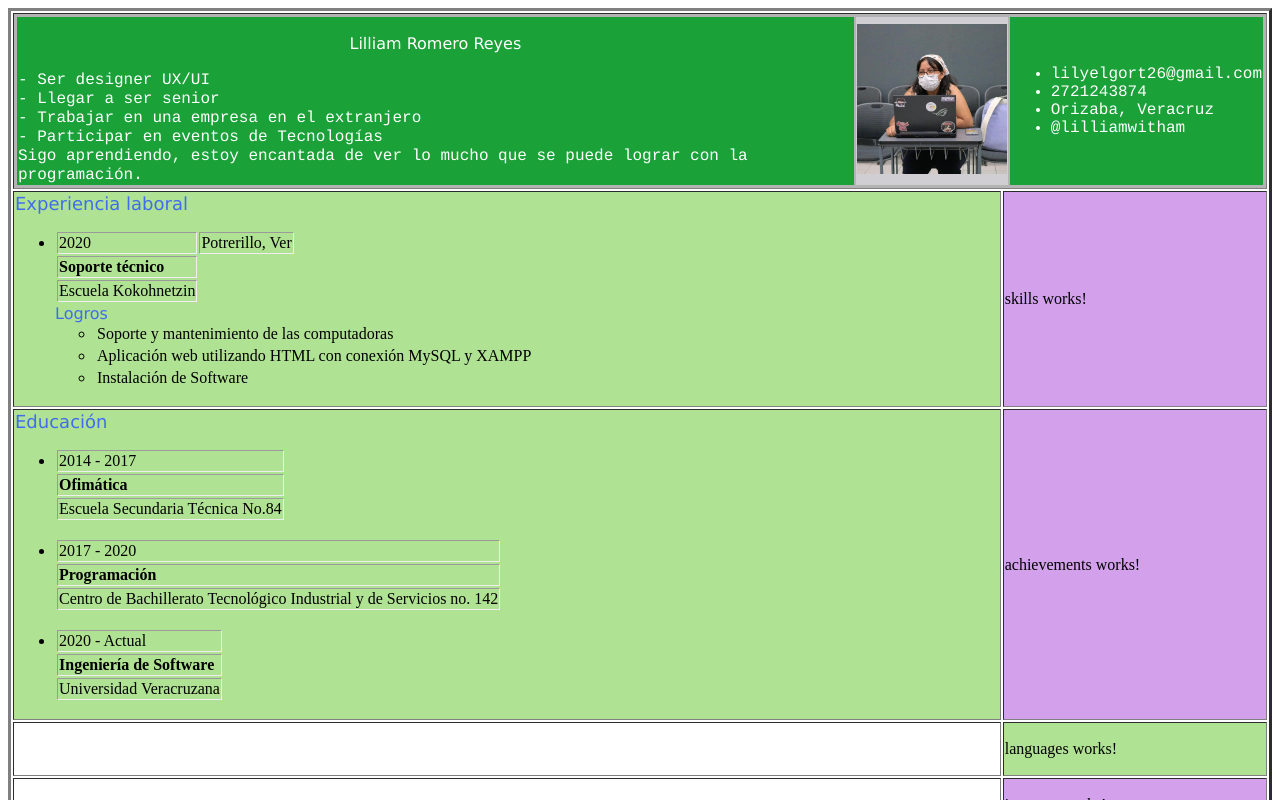
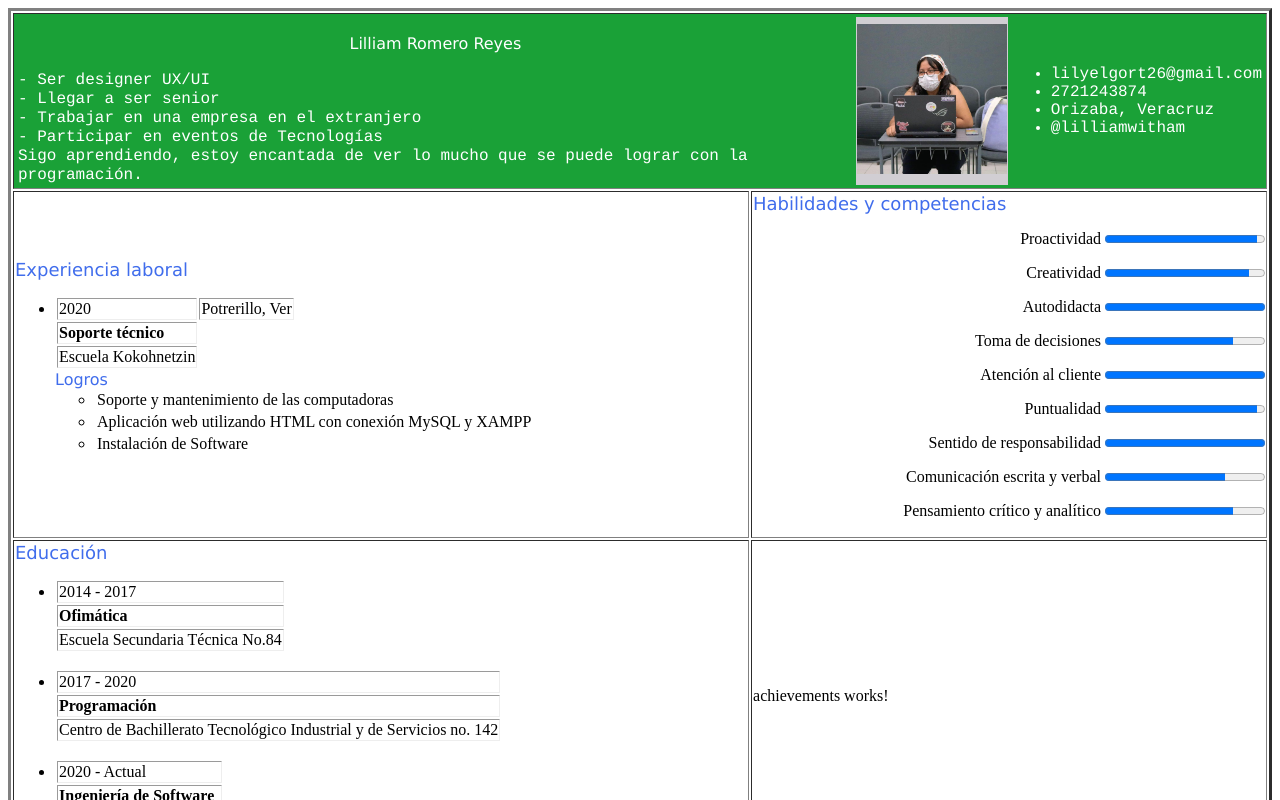
Before and after one commit to LilliamwithaM/LilliamwithaM.github.io, an Angular app: page / in a window 1280 px wide. Shown: the top 800 px of the page. Built offline with nearby package versions, Linux system fonts and the light colour scheme.

Commit message:
create skills #2

```diff
--- a/src/app/app.component.html
+++ b/src/app/app.component.html
@@ -1,34 +1,32 @@
-<table border="3" >
+<table border="3" style="margin: 0 auto;">
   <tr>
-    <td colspan="2" style="background-color: rgb(179, 179, 179);">
+    <td colspan="2" style="background-color: rgb(26, 161, 55);">
       <app-header></app-header>
     </td>
   </tr>
   <tr>
-    <td style="background-color: rgb(176, 226, 147);">
+    <td>
       <app-work-experience></app-work-experience>
     </td>
-    <td style="background-color: rgb(211, 160, 235);">
+    <td>
       <app-skills></app-skills>
     </td>
   </tr>
 <tr>
-  <td style="background-color: rgb(176, 226, 147);">
+  <td>
     <app-education></app-education>
   </td>
-  <td style="background-color: rgb(211, 160, 235);">
+  <td>
     <app-achievements></app-achievements>
   </td>
 </tr>
 <tr>
-  <td></td>
-  <td style="background-color: rgb(176, 226, 147);">
+  <td colspan="2">
     <app-languages></app-languages>
   </td>
 </tr>
 <tr>
-  <td></td>
-  <td style="background-color: rgb(211, 160, 235);">
+  <td colspan="2">
     <app-interests></app-interests>
   </td>
 </tr>
--- a/src/app/skills/skills.component.html
+++ b/src/app/skills/skills.component.html
@@ -1 +1,27 @@
-<p>skills works!</p>
+<font face = "Verdana" size = "4" color ="#406DEC">
+    Habilidades y competencias</font><br/>
+
+<p></p>
+
+<div style="text-align:right;">
+
+    <p> Proactividad <progress max ="100" value="95"></progress></p>
+
+    <p> Creatividad <progress max ="100" value="90"></progress></p>
+
+    <p> Autodidacta <progress max ="100" value="100"></progress></p>
+
+    <p> Toma de decisiones <progress max ="100" value="80"></progress></p>
+
+    <p> Atención al cliente <progress max ="100" value="100"></progress></p>
+
+    <p> Puntualidad <progress max ="100" value="95"></progress></p>
+
+    <p> Sentido de responsabilidad <progress max ="100" value="100"></progress></p>
+
+    <p> Comunicación escrita y verbal <progress max ="100" value="75"></progress></p>
+
+    <p> Pensamiento crítico y analítico <progress max ="100" value="80"></progress></p>
+    <p></p>
+
+</div>
```
